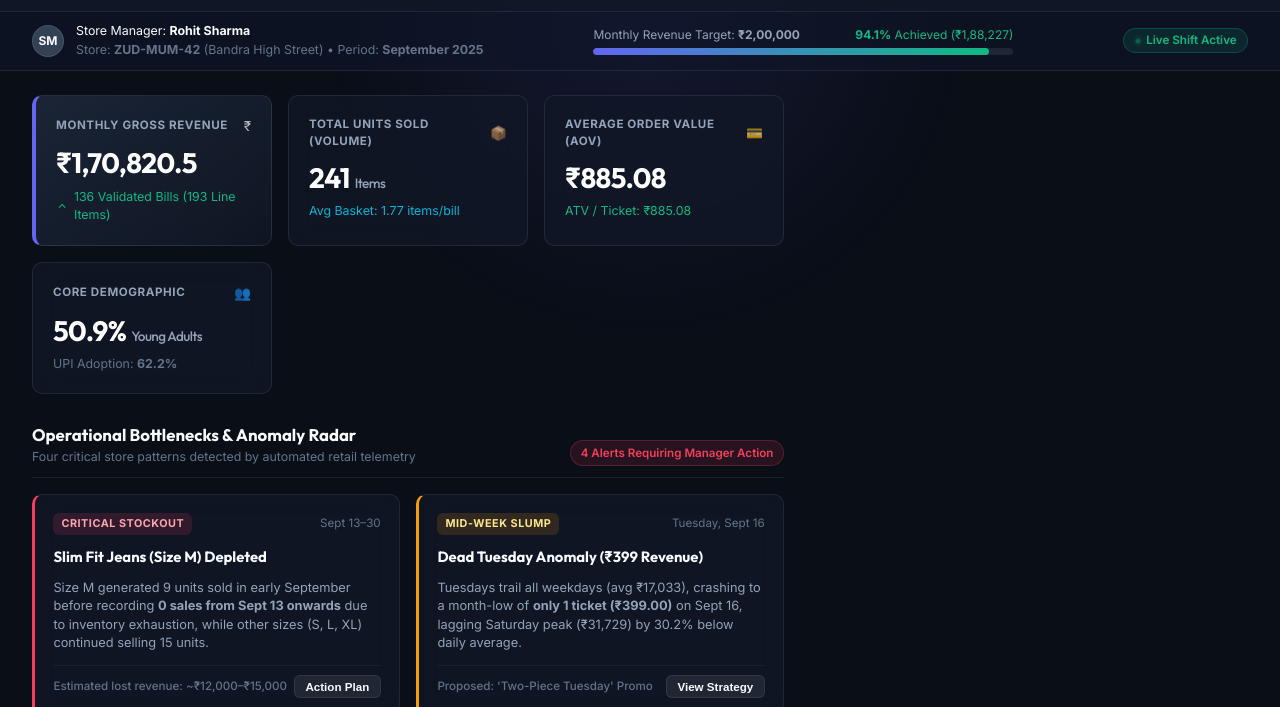
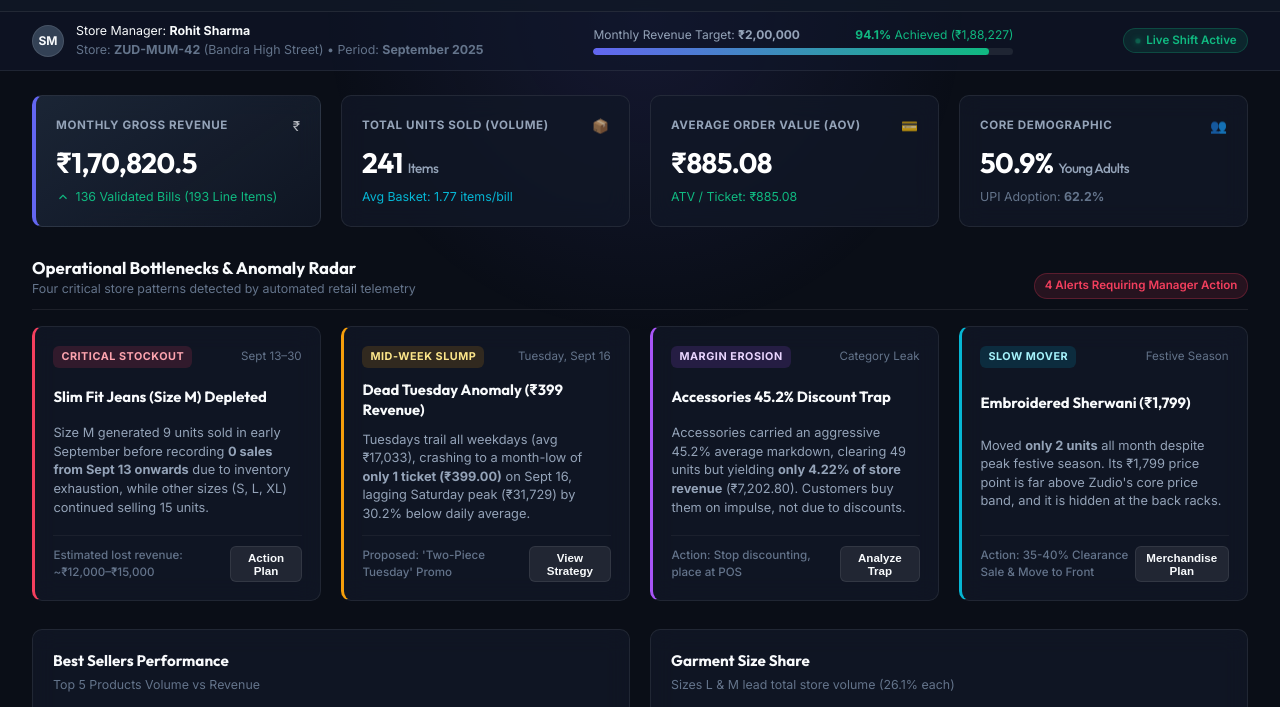
Before and after one commit to yasuo72/Sales_managment_crm, a plain HTML site: page web/index.html in a window 1280 px wide. Shown: the part 92-799 px from the top of the page. Drawn offline with nearby package versions, Linux system fonts and the light colour scheme; no server answers.

Commit message:
ui fixes

```diff
--- a/public/web/style.css
+++ b/public/web/style.css
@@ -338,26 +338,26 @@ body::before {
 }
 
 /* ==========================================================================
-   Dashboard Layout (Split Content & Collapsible Copilot Drawer)
+   Dashboard Layout (Full-Width Responsive Container)
    ========================================================================== */
 .dashboard-layout {
-  display: grid;
-  grid-template-columns: 1fr 440px;
-  gap: 1.5rem;
+  display: block;
+  max-width: 1560px;
+  margin: 0 auto;
   padding: 1.5rem 2rem;
-  flex: 1;
-  transition: grid-template-columns 0.3s cubic-bezier(0.4, 0, 0.2, 1);
+  width: 100%;
+  box-sizing: border-box;
 }
 
 .dashboard-layout.drawer-collapsed {
-  grid-template-columns: 1fr 0px;
-  gap: 0;
+  display: block;
 }
 
 .main-content-panel {
-  min-width: 0; /* Prevents overflow issues in grid children */
-  display: flex;
-  flex-direction: column;
+  min-width: 0;
+  display: flex;
+  flex-direction: column;
+  width: 100%;
 }
 
 /* Tab Panes */
@@ -402,8 +402,20 @@ body::before {
    ========================================================================== */
 .kpi-grid {
   display: grid;
-  grid-template-columns: repeat(auto-fit, minmax(220px, 1fr));
-  gap: 1rem;
+  grid-template-columns: repeat(4, 1fr);
+  gap: 1.25rem;
+}
+
+@media (max-width: 1100px) {
+  .kpi-grid {
+    grid-template-columns: repeat(2, 1fr);
+  }
+}
+
+@media (max-width: 600px) {
+  .kpi-grid {
+    grid-template-columns: 1fr;
+  }
 }
 
 .kpi-card {
@@ -523,8 +535,20 @@ body::before {
    ========================================================================== */
 .alerts-grid {
   display: grid;
-  grid-template-columns: repeat(auto-fit, minmax(260px, 1fr));
-  gap: 1rem;
+  grid-template-columns: repeat(4, 1fr);
+  gap: 1.25rem;
+}
+
+@media (max-width: 1200px) {
+  .alerts-grid {
+    grid-template-columns: repeat(2, 1fr);
+  }
+}
+
+@media (max-width: 650px) {
+  .alerts-grid {
+    grid-template-columns: 1fr;
+  }
 }
 
 .alert-card {
--- a/web/style.css
+++ b/web/style.css
@@ -338,26 +338,26 @@ body::before {
 }
 
 /* ==========================================================================
-   Dashboard Layout (Split Content & Collapsible Copilot Drawer)
+   Dashboard Layout (Full-Width Responsive Container)
    ========================================================================== */
 .dashboard-layout {
-  display: grid;
-  grid-template-columns: 1fr 440px;
-  gap: 1.5rem;
+  display: block;
+  max-width: 1560px;
+  margin: 0 auto;
   padding: 1.5rem 2rem;
-  flex: 1;
-  transition: grid-template-columns 0.3s cubic-bezier(0.4, 0, 0.2, 1);
+  width: 100%;
+  box-sizing: border-box;
 }
 
 .dashboard-layout.drawer-collapsed {
-  grid-template-columns: 1fr 0px;
-  gap: 0;
+  display: block;
 }
 
 .main-content-panel {
-  min-width: 0; /* Prevents overflow issues in grid children */
-  display: flex;
-  flex-direction: column;
+  min-width: 0;
+  display: flex;
+  flex-direction: column;
+  width: 100%;
 }
 
 /* Tab Panes */
@@ -402,8 +402,20 @@ body::before {
    ========================================================================== */
 .kpi-grid {
   display: grid;
-  grid-template-columns: repeat(auto-fit, minmax(220px, 1fr));
-  gap: 1rem;
+  grid-template-columns: repeat(4, 1fr);
+  gap: 1.25rem;
+}
+
+@media (max-width: 1100px) {
+  .kpi-grid {
+    grid-template-columns: repeat(2, 1fr);
+  }
+}
+
+@media (max-width: 600px) {
+  .kpi-grid {
+    grid-template-columns: 1fr;
+  }
 }
 
 .kpi-card {
@@ -523,8 +535,20 @@ body::before {
    ========================================================================== */
 .alerts-grid {
   display: grid;
-  grid-template-columns: repeat(auto-fit, minmax(260px, 1fr));
-  gap: 1rem;
+  grid-template-columns: repeat(4, 1fr);
+  gap: 1.25rem;
+}
+
+@media (max-width: 1200px) {
+  .alerts-grid {
+    grid-template-columns: repeat(2, 1fr);
+  }
+}
+
+@media (max-width: 650px) {
+  .alerts-grid {
+    grid-template-columns: 1fr;
+  }
 }
 
 .alert-card {
```
Also changed, not shown: 1 other file.
